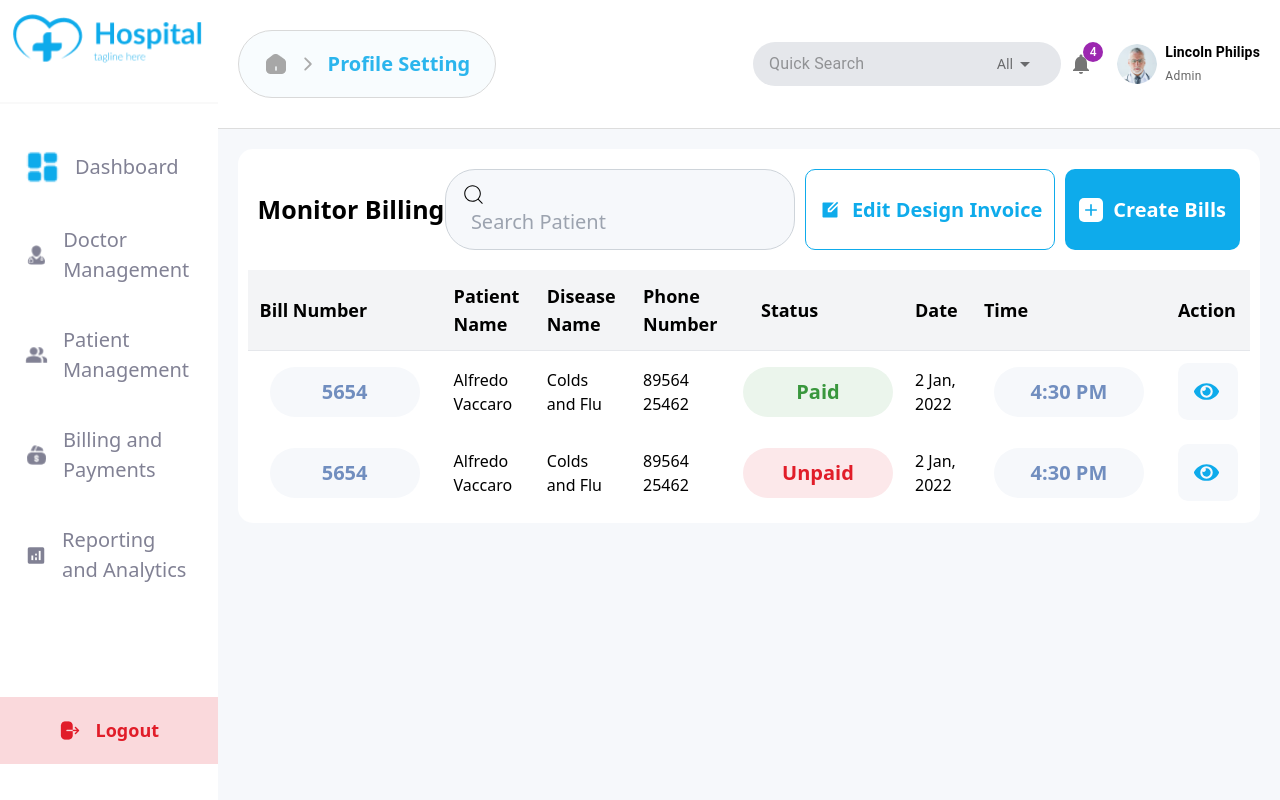
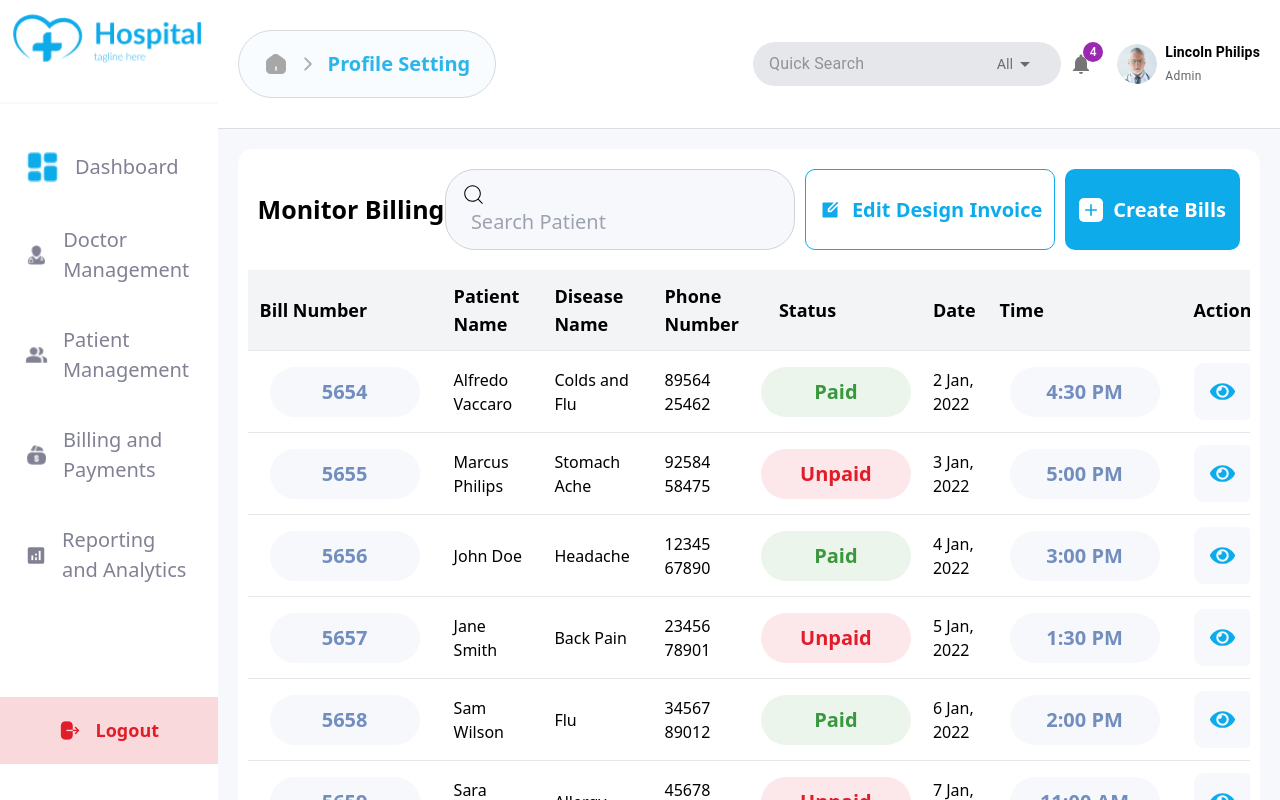
Before and after one commit to SwiftRut/frontend_Patient_Management, a React (Vite) app: page /monitorBilling in a window 1280 px wide. Built offline with nearby package versions, Linux system fonts and the light colour scheme; no server answers.

Commit message:
add data in monitorbilling

```diff
--- a/src/pages/billPayment/MonitorBilling.jsx
+++ b/src/pages/billPayment/MonitorBilling.jsx
@@ -10,10 +10,35 @@ import { useNavigate } from "react-router-dom";
 export default function MonitorBilling() {
   const navigate = useNavigate();
   const { getBills, allBills } = useGlobal();
-  console.log(allBills);
+
+  // Example array of billing records with 20 records
+  const billingRecords = [
+    { billNumber: "5654", patientName: "Alfredo Vaccaro", diseaseName: "Colds and Flu", phoneNumber: "89564 25462", status: "Paid", date: "2 Jan, 2022", time: "4:30 PM" },
+    { billNumber: "5655", patientName: "Marcus Philips", diseaseName: "Stomach Ache", phoneNumber: "92584 58475", status: "Unpaid", date: "3 Jan, 2022", time: "5:00 PM" },
+    { billNumber: "5656", patientName: "John Doe", diseaseName: "Headache", phoneNumber: "12345 67890", status: "Paid", date: "4 Jan, 2022", time: "3:00 PM" },
+    { billNumber: "5657", patientName: "Jane Smith", diseaseName: "Back Pain", phoneNumber: "23456 78901", status: "Unpaid", date: "5 Jan, 2022", time: "1:30 PM" },
+    { billNumber: "5658", patientName: "Sam Wilson", diseaseName: "Flu", phoneNumber: "34567 89012", status: "Paid", date: "6 Jan, 2022", time: "2:00 PM" },
+    { billNumber: "5659", patientName: "Sara Connor", diseaseName: "Allergy", phoneNumber: "45678 90123", status: "Unpaid", date: "7 Jan, 2022", time: "11:00 AM" },
+    { billNumber: "5660", patientName: "Tony Stark", diseaseName: "Chest Pain", phoneNumber: "56789 01234", status: "Paid", date: "8 Jan, 2022", time: "9:30 AM" },
+    { billNumber: "5661", patientName: "Bruce Wayne", diseaseName: "Insomnia", phoneNumber: "67890 12345", status: "Unpaid", date: "9 Jan, 2022", time: "6:00 PM" },
+    { billNumber: "5662", patientName: "Clark Kent", diseaseName: "Stress", phoneNumber: "78901 23456", status: "Paid", date: "10 Jan, 2022", time: "8:00 AM" },
+    { billNumber: "5663", patientName: "Diana Prince", diseaseName: "Flu", phoneNumber: "89012 34567", status: "Unpaid", date: "11 Jan, 2022", time: "10:15 AM" },
+    { billNumber: "5664", patientName: "Peter Parker", diseaseName: "Spider Bites", phoneNumber: "90123 45678", status: "Paid", date: "12 Jan, 2022", time: "12:00 PM" },
+    { billNumber: "5665", patientName: "Wade Wilson", diseaseName: "Broken Arm", phoneNumber: "01234 56789", status: "Unpaid", date: "13 Jan, 2022", time: "2:30 PM" },
+    { billNumber: "5666", patientName: "Natasha Romanoff", diseaseName: "Cold", phoneNumber: "12345 67890", status: "Paid", date: "14 Jan, 2022", time: "4:00 PM" },
+    { billNumber: "5667", patientName: "Steve Rogers", diseaseName: "Physical Exam", phoneNumber: "23456 78901", status: "Unpaid", date: "15 Jan, 2022", time: "9:00 AM" },
+    { billNumber: "5668", patientName: "Carol Danvers", diseaseName: "Nausea", phoneNumber: "34567 89012", status: "Paid", date: "16 Jan, 2022", time: "1:45 PM" },
+    { billNumber: "5669", patientName: "Thor Odinson", diseaseName: "Head Injury", phoneNumber: "45678 90123", status: "Unpaid", date: "17 Jan, 2022", time: "3:30 PM" },
+    { billNumber: "5670", patientName: "Bruce Banner", diseaseName: "Stomach Flu", phoneNumber: "56789 01234", status: "Paid", date: "18 Jan, 2022", time: "10:00 AM" },
+    { billNumber: "5671", patientName: "Loki Laufeyson", diseaseName: "Pneumonia", phoneNumber: "67890 12345", status: "Unpaid", date: "19 Jan, 2022", time: "11:30 AM" },
+    { billNumber: "5672", patientName: "Bucky Barnes", diseaseName: "Anxiety", phoneNumber: "78901 23456", status: "Paid", date: "20 Jan, 2022", time: "12:45 PM" },
+    { billNumber: "5673", patientName: "Doctor Strange", diseaseName: "Migraine", phoneNumber: "89012 34567", status: "Unpaid", date: "21 Jan, 2022", time: "8:15 AM" },
+  ];
+
+  // Fetch bills when the component mounts
   useEffect(() => {
     getBills();
-  }, []);
+  }, [getBills]);
 
   return (
     <div className="monitor-section bg-gray">
@@ -63,46 +88,23 @@ export default function MonitorBilling() {
                 </tr>
               </thead>
               <tbody>
-                <tr className="border-t">
-                  <td className="time p-3">
-                    <h3>5654</h3>
-                  </td>
-                  <td className="p-3">Alfredo Vaccaro</td>
-                  <td className="p-3">Colds and Flu</td>
-                  <td className="p-3">89564 25462</td>
-                  <td className="status">
-                    <h3>Paid</h3>
-                  </td>
-                  <td className="p-3">2 Jan, 2022</td>
-                  <td className="time p-3">
-                    <h3>4:30 PM</h3>
-                  </td>
-                  <td className="action p-3">
-                    <div className="view">
-                      <FaEye />
-                    </div>
-                  </td>
-                </tr>
-                <tr>
-                  <td className="time p-3">
-                    <h3>5654</h3>
-                  </td>
-                  <td className="p-3">Alfredo Vaccaro</td>
-                  <td className="p-3">Colds and Flu</td>
-                  <td className="p-3">89564 25462</td>
-                  <td className="red">
-                    <h3>Unpaid</h3>
-                  </td>
-                  <td className="p-3">2 Jan, 2022</td>
-                  <td className="time p-3">
-                    <h3>4:30 PM</h3>
-                  </td>
-                  <td className="action p-3">
-                    <div className="view">
-                      <FaEye />
-                    </div>
-                  </td>
-                </tr>
+                {/* Map over billingRecords to create table rows */}
+                {billingRecords.map((record, index) => (
+                  <tr key={index} className="border-t">
+                    <td className="time p-3"><h3>{record.billNumber}</h3></td>
+                    <td className="p-3">{record.patientName}</td>
+                    <td className="p-3">{record.diseaseName}</td>
+                    <td className="p-3">{record.phoneNumber}</td>
+                    <td className={record.status === "Paid" ? "status" : "red"}>
+                      <h3>{record.status}</h3>
+                    </td>
+                    <td className="p-3">{record.date}</td>
+                    <td className="time p-3"><h3>{record.time}</h3></td>
+                    <td className="action p-3">
+                      <div className="view"><FaEye /></div>
+                    </td>
+                  </tr>
+                ))}
               </tbody>
             </table>
           </div>
```
